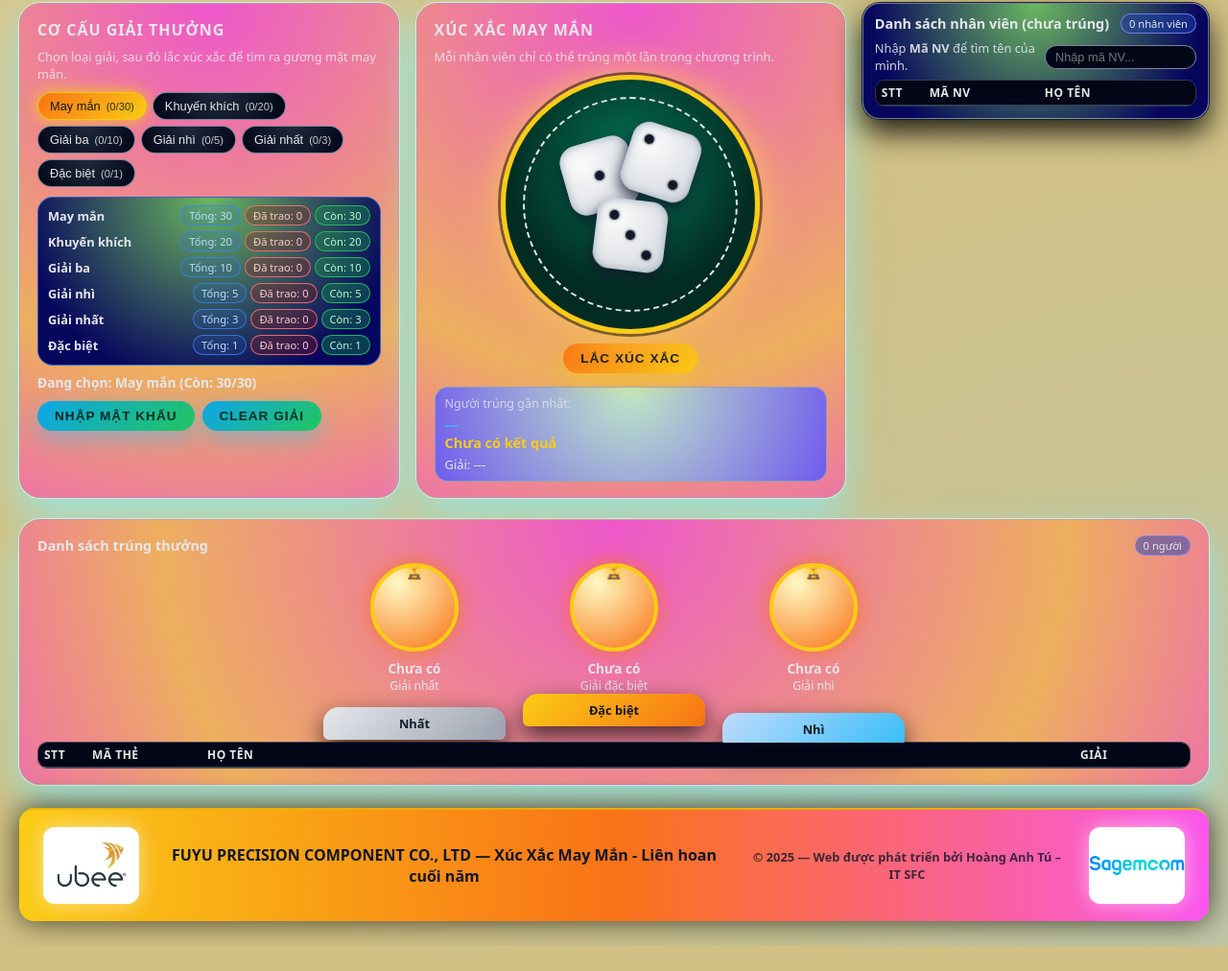
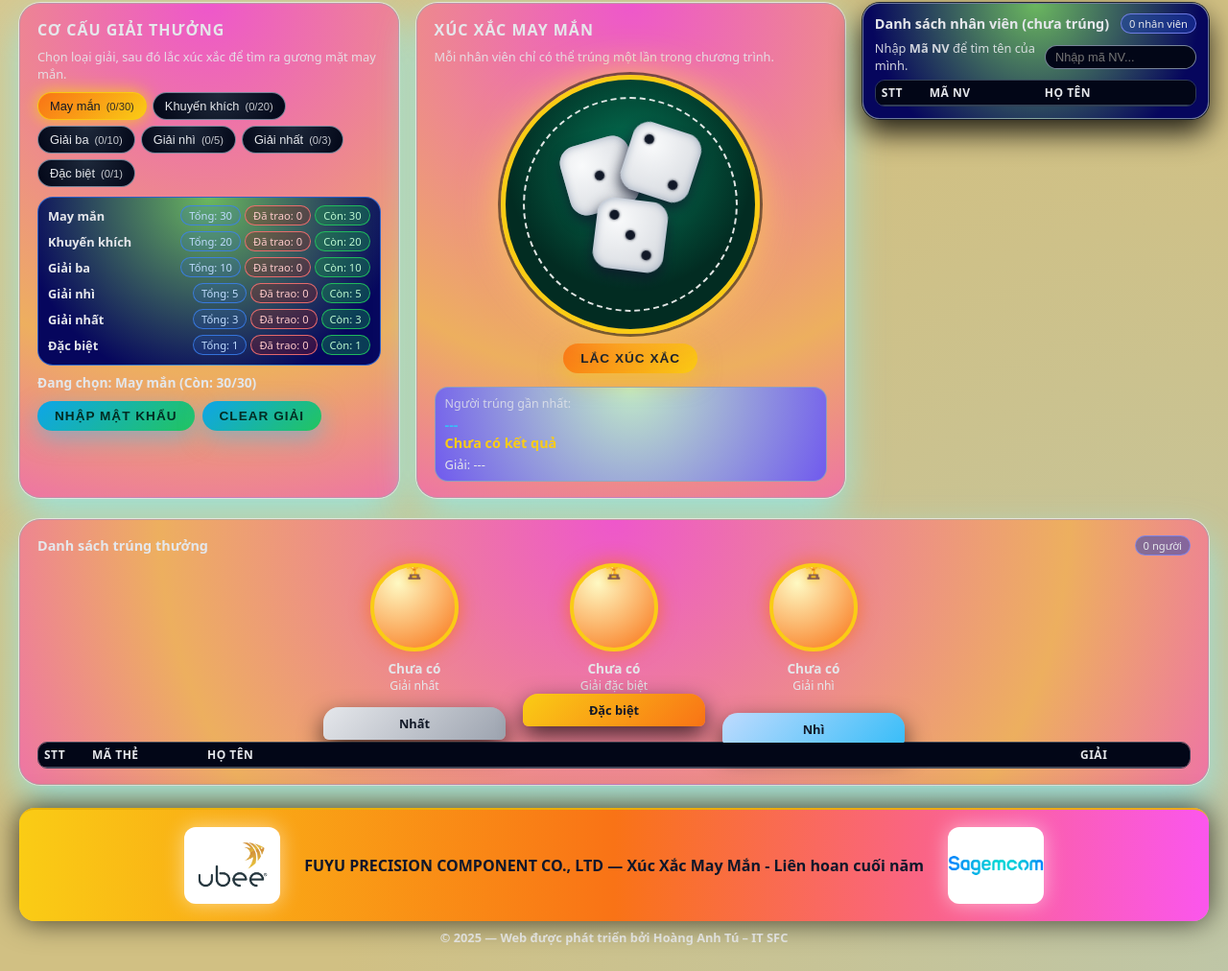
Before and after one commit to hoangtu1998/tatnien, a plain HTML site: page index.html in a window 1280 px wide. Shown: the part 109-1121 px from the top of the page at 96% size. Before the commit the page ends 1095 px from the top, so only its background shows below. Drawn offline with Linux system fonts and the light colour scheme.

Commit message:
Update index.html
ok

```diff
--- a/index.html
+++ b/index.html
@@ -1023,12 +1023,11 @@
     <footer class="footer">
         <img src="./Vongquaymayman/logo.jpg" alt="Decor trái">
         FUYU PRECISION COMPONENT CO., LTD — Xúc Xắc May Mắn - Liên hoan cuối năm
-        <br>
-        <small style="font-size: 0.8rem; opacity: 0.8;">
-            © 2025 — Web được phát triển bởi <strong>Hoàng Anh Tú – IT SFC</strong>
-        </small>
         <img src="./Vongquaymayman/Sagemcom-Logo.png" alt="Decor phải">
     </footer>
+    <div style="text-align:center; margin-top:8px; font-weight:600; font-size:0.8rem; opacity:0.85;">
+    © 2025 — Web được phát triển bởi <strong>Hoàng Anh Tú – IT SFC</strong>
+</div>
 </div>
 <!-- Popup nhập mật khẩu cơ cấu giải -->
 <div id="passwordPopup" class="password-popup">
```
